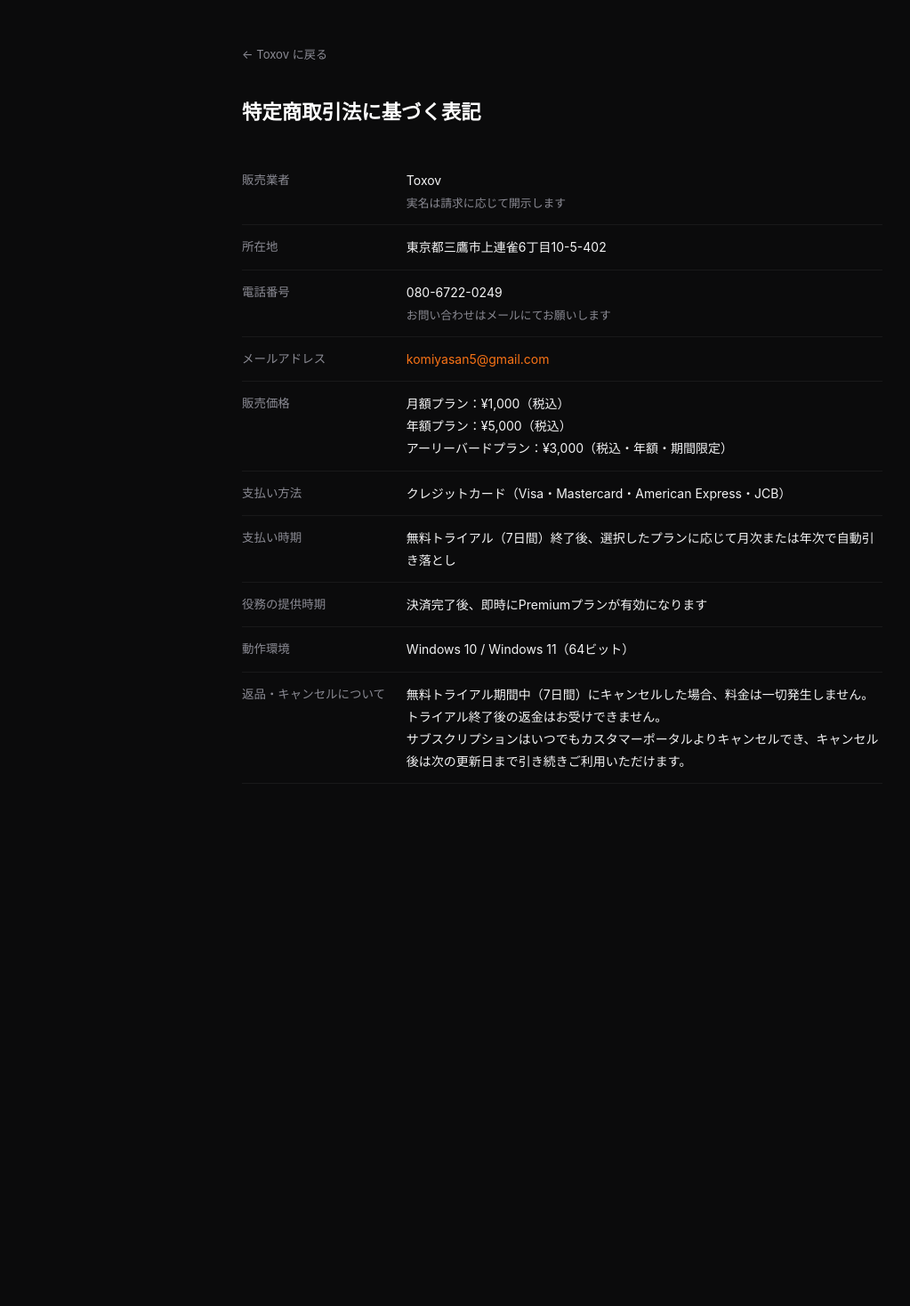
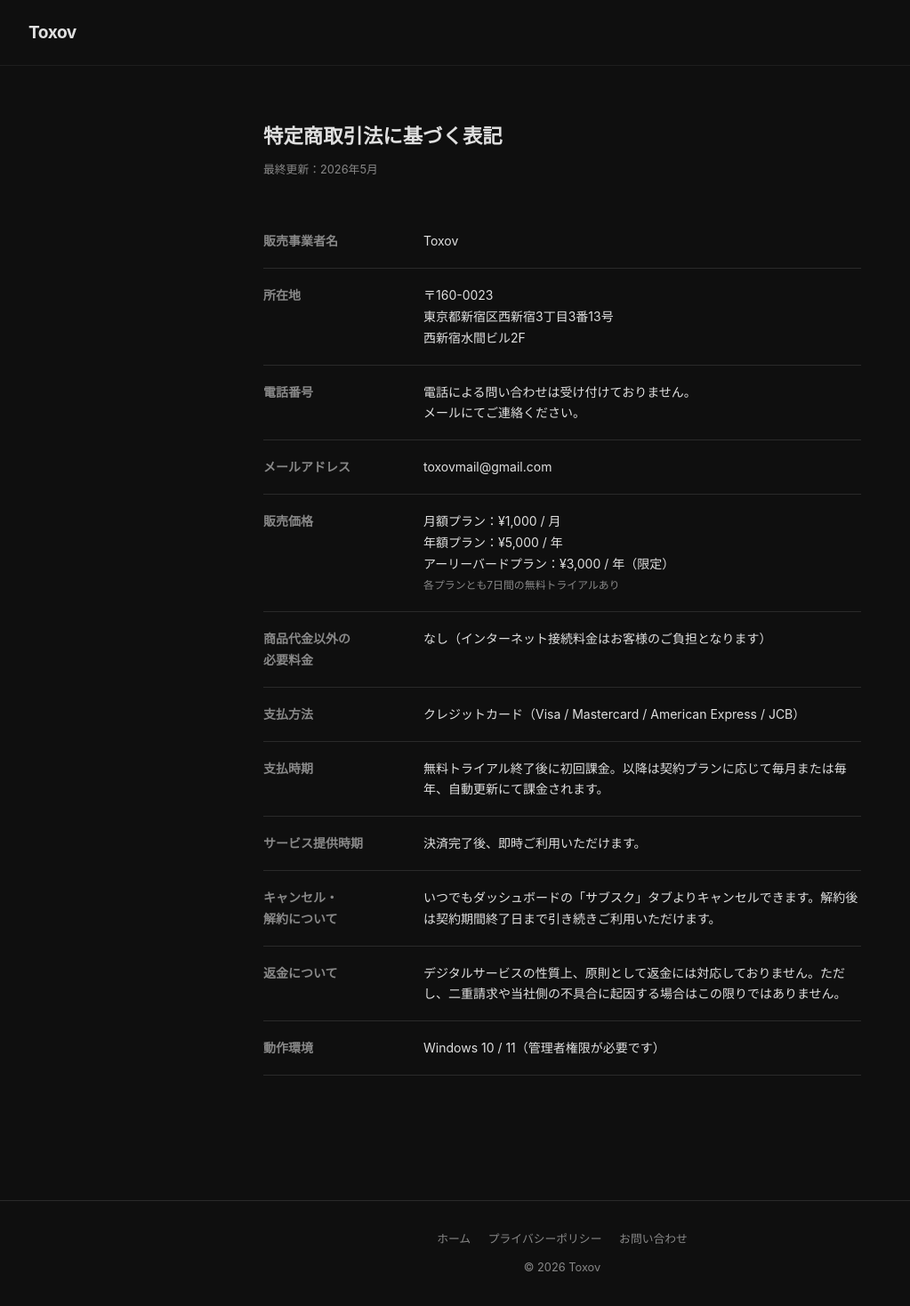
Before and after one commit to nukosi/Toxov, a Flask app: page /tokusho in a window 1280 px wide. Shown: the whole page at 89% size, without its empty margins (8-1031 px from the left). Before the commit the page ends 881 px from the top, so only its background shows below. Run offline with Flask 3, Linux system fonts and the light colour scheme; some libraries are stand-ins or nearby versions.

Commit message:
feat: add tokusho (Specified Commercial Transactions Act) page
Co-Authored-By: Claude Sonnet 4.6 <noreply@anthropic.com>

```diff
--- a/templates/tokusho.html
+++ b/templates/tokusho.html
@@ -3,83 +3,166 @@
 <head>
   <meta charset="UTF-8">
   <meta name="viewport" content="width=device-width, initial-scale=1.0">
-  <title>特定商取引法に基づく表記 - Toxov</title>
+  <title>特定商取引法に基づく表記 — Toxov</title>
+  <link rel="icon" type="image/x-icon" href="/static/favicon.ico">
   <style>
-    *, *::before, *::after { box-sizing: border-box; margin: 0; padding: 0; }
+    * { box-sizing: border-box; margin: 0; padding: 0; }
+    :root {
+      --bg: #0f0f0f;
+      --bg-card: #1a1a1a;
+      --border: #2a2a2a;
+      --text: #e0e0e0;
+      --muted: #888;
+      --accent: #F97316;
+    }
     body {
       font-family: -apple-system, BlinkMacSystemFont, "Segoe UI", sans-serif;
-      background: #0B0B0C;
-      color: #F4F4F5;
+      background: var(--bg);
+      color: var(--text);
+      min-height: 100vh;
       font-size: 14px;
-      line-height: 1.8;
-      padding: 48px 16px;
+      line-height: 1.7;
     }
-    .container { max-width: 720px; margin: 0 auto; }
-    h1 { font-size: 1.4rem; font-weight: 700; margin-bottom: 32px; color: #fff; }
-    h2 { font-size: .9rem; font-weight: 600; color: #8A8A93; text-transform: uppercase; letter-spacing: 1px; margin-top: 32px; margin-bottom: 8px; }
-    table { width: 100%; border-collapse: collapse; }
-    td { padding: 12px 0; border-bottom: 1px solid rgba(255,255,255,0.06); vertical-align: top; }
-    td:first-child { width: 180px; color: #8A8A93; font-size: .84rem; padding-right: 24px; white-space: nowrap; }
-    td:last-child { color: #F4F4F5; }
-    a { color: #F97316; text-decoration: none; }
-    .back { display: inline-block; color: #8A8A93; font-size: .82rem; margin-bottom: 32px; text-decoration: none; }
-    .back:hover { color: #F4F4F5; }
+    nav {
+      display: flex;
+      justify-content: space-between;
+      align-items: center;
+      padding: 20px 40px;
+      border-bottom: 1px solid #1e1e1e;
+    }
+    .nav-logo {
+      font-size: 1.2rem;
+      font-weight: 700;
+      letter-spacing: -0.5px;
+      text-decoration: none;
+      color: var(--text);
+    }
+    .container {
+      max-width: 720px;
+      margin: 60px auto;
+      padding: 0 24px 80px;
+    }
+    h1 {
+      font-size: 1.4rem;
+      font-weight: 700;
+      margin-bottom: 8px;
+    }
+    .updated {
+      font-size: .8rem;
+      color: var(--muted);
+      margin-bottom: 40px;
+    }
+    table {
+      width: 100%;
+      border-collapse: collapse;
+    }
+    tr {
+      border-bottom: 1px solid var(--border);
+    }
+    th {
+      width: 180px;
+      padding: 18px 16px 18px 0;
+      text-align: left;
+      vertical-align: top;
+      font-weight: 600;
+      color: var(--muted);
+      white-space: nowrap;
+    }
+    td {
+      padding: 18px 0;
+      vertical-align: top;
+    }
+    footer {
+      text-align: center;
+      padding: 32px;
+      font-size: .8rem;
+      color: var(--muted);
+      border-top: 1px solid var(--border);
+    }
+    footer a { color: var(--muted); text-decoration: none; margin: 0 8px; }
+    footer a:hover { color: var(--text); }
+    @media (max-width: 560px) {
+      nav { padding: 16px 20px; }
+      th { width: 120px; font-size: .82rem; }
+      td { font-size: .88rem; }
+    }
   </style>
 </head>
 <body>
+
+<nav>
+  <a href="/" class="nav-logo">Toxov</a>
+</nav>
+
 <div class="container">
-    <a href="/" class="back">← Toxov に戻る</a>
   <h1>特定商取引法に基づく表記</h1>
+  <p class="updated">最終更新：2026年5月</p>
+
   <table>
     <tr>
-        <td>販売業者</td>
-        <td>Toxov<br><span style="font-size:.8rem;color:#8A8A93;">実名は請求に応じて開示します</span></td>
+      <th>販売事業者名</th>
+      <td>Toxov</td>
     </tr>
     <tr>
-        <td>所在地</td>
-        <td>東京都三鷹市上連雀6丁目10-5-402</td>
+      <th>所在地</th>
+      <td>〒160-0023<br>東京都新宿区西新宿3丁目3番13号<br>西新宿水間ビル2F</td>
     </tr>
     <tr>
-        <td>電話番号</td>
-        <td>080-6722-0249<br><span style="font-size:.8rem;color:#8A8A93;">お問い合わせはメールにてお願いします</span></td>
+      <th>電話番号</th>
+      <td>電話による問い合わせは受け付けておりません。<br>メールにてご連絡ください。</td>
     </tr>
     <tr>
-        <td>メールアドレス</td>
-        <td><a href="mailto:komiyasan5@gmail.com">komiyasan5@gmail.com</a></td>
+      <th>メールアドレス</th>
+      <td>toxovmail@gmail.com</td>
     </tr>
     <tr>
-        <td>販売価格</td>
+      <th>販売価格</th>
       <td>
-          月額プラン：¥1,000（税込）<br>
-          年額プラン：¥5,000（税込）<br>
-          アーリーバードプラン：¥3,000（税込・年額・期間限定）
+        月額プラン：¥1,000 / 月<br>
+        年額プラン：¥5,000 / 年<br>
+        アーリーバードプラン：¥3,000 / 年（限定）<br>
+        <span style="color:var(--muted); font-size:.85em;">各プランとも7日間の無料トライアルあり</span>
       </td>
     </tr>
     <tr>
-        <td>支払い方法</td>
-        <td>クレジットカード（Visa・Mastercard・American Express・JCB）</td>
+      <th>商品代金以外の<br>必要料金</th>
+      <td>なし（インターネット接続料金はお客様のご負担となります）</td>
     </tr>
     <tr>
-        <td>支払い時期</td>
-        <td>無料トライアル（7日間）終了後、選択したプランに応じて月次または年次で自動引き落とし</td>
+      <th>支払方法</th>
+      <td>クレジットカード（Visa / Mastercard / American Express / JCB）</td>
     </tr>
     <tr>
-        <td>役務の提供時期</td>
-        <td>決済完了後、即時にPremiumプランが有効になります</td>
+      <th>支払時期</th>
+      <td>無料トライアル終了後に初回課金。以降は契約プランに応じて毎月または毎年、自動更新にて課金されます。</td>
     </tr>
     <tr>
-        <td>動作環境</td>
-        <td>Windows 10 / Windows 11（64ビット）</td>
+      <th>サービス提供時期</th>
+      <td>決済完了後、即時ご利用いただけます。</td>
     </tr>
     <tr>
-        <td>返品・キャンセルについて</td>
-        <td>
-          無料トライアル期間中（7日間）にキャンセルした場合、料金は一切発生しません。<br>
-          トライアル終了後の返金はお受けできません。<br>
-          サブスクリプションはいつでもカスタマーポータルよりキャンセルでき、キャンセル後は次の更新日まで引き続きご利用いただけます。
-        </td>
+      <th>キャンセル・<br>解約について</th>
+      <td>いつでもダッシュボードの「サブスク」タブよりキャンセルできます。解約後は契約期間終了日まで引き続きご利用いただけます。</td>
+    </tr>
+    <tr>
+      <th>返金について</th>
+      <td>デジタルサービスの性質上、原則として返金には対応しておりません。ただし、二重請求や当社側の不具合に起因する場合はこの限りではありません。</td>
+    </tr>
+    <tr>
+      <th>動作環境</th>
+      <td>Windows 10 / 11（管理者権限が必要です）</td>
     </tr>
   </table>
 </div>
+
+<footer>
+  <div>
+    <a href="/">ホーム</a>
+    <a href="/privacy">プライバシーポリシー</a>
+    <a href="mailto:toxovmail@gmail.com">お問い合わせ</a>
+  </div>
+  <div style="margin-top:10px;">© 2026 Toxov</div>
+</footer>
+
 </body>
 </html>
--- a/web.py
+++ b/web.py
@@ -274,6 +274,16 @@ def landing_en():
 def landing_ja():
     flask_session["lang"] = "ja"
     return redirect(url_for("index"))
+
+
+@app.route("/tokusho")
+def tokusho():
+    return render_template("tokusho.html")
+
+
+@app.route("/privacy")
+def privacy():
+    return render_template("privacy.html")
 
 
 @app.route("/")
```
Lines whose indentation alone changed are shown as unchanged.
